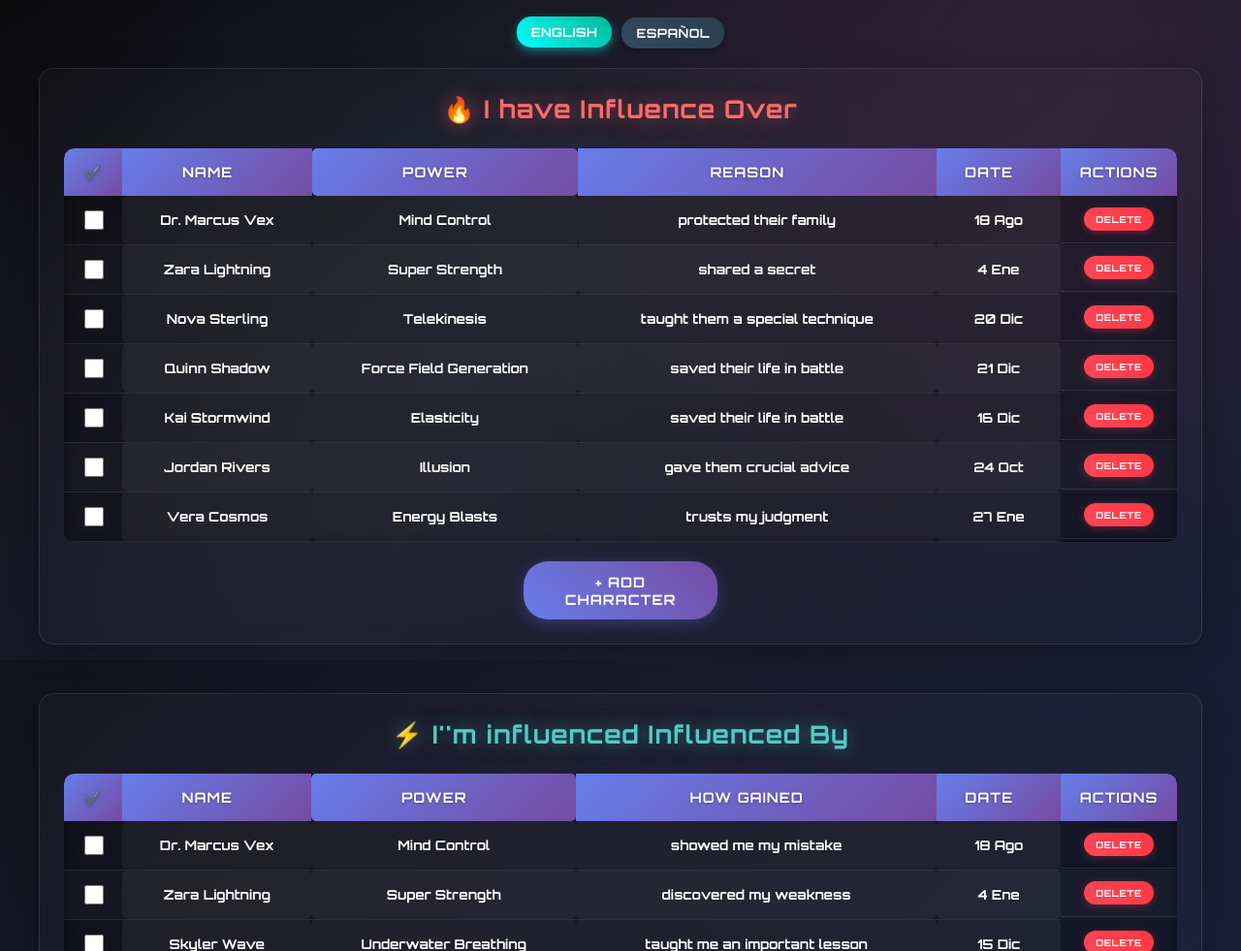
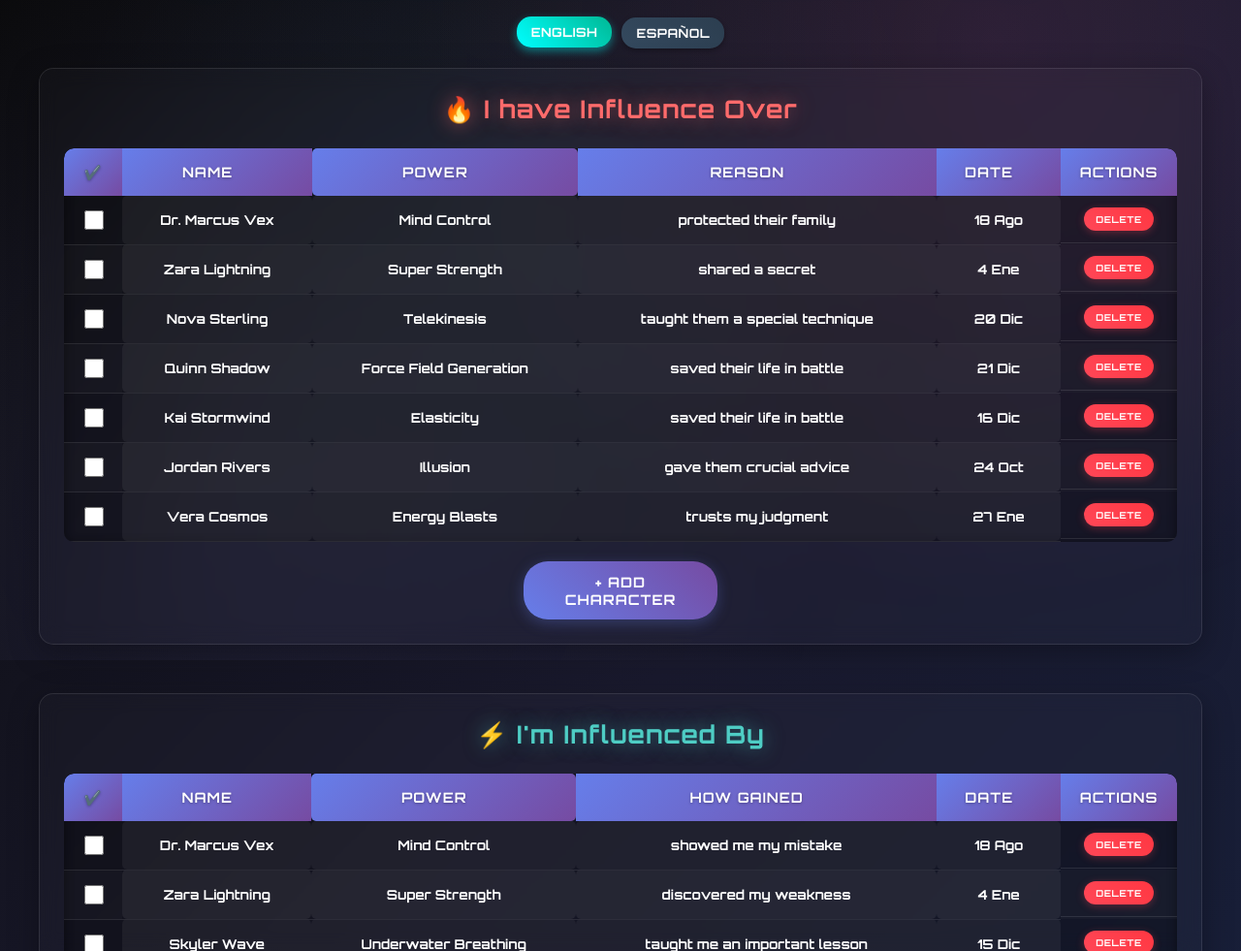
Before and after one commit to LosAmosDelCalabozo/masks-influence-tracker, a website: page index.html in a window 1280 px wide. Shown: the part 119-1100 px from the top of the page at 97% size. Drawn offline with Linux system fonts and the light colour scheme.

Commit message:
fix: english table title

```diff
--- a/index.html
+++ b/index.html
@@ -722,7 +722,7 @@
             en: {
                 mainTitle: '⚡ Influence Tracker - Masks RPG ⚡',
                 influenceOver: '🔥 I have Influence Over',
-                influencedBy: "⚡ I''m influenced Influenced By",
+                influencedBy: "⚡ I'm  Influenced By",
                 checkboxHeader: '✔️',
                 nameHeader: 'Name',
                 powerHeader: 'Power',
```
